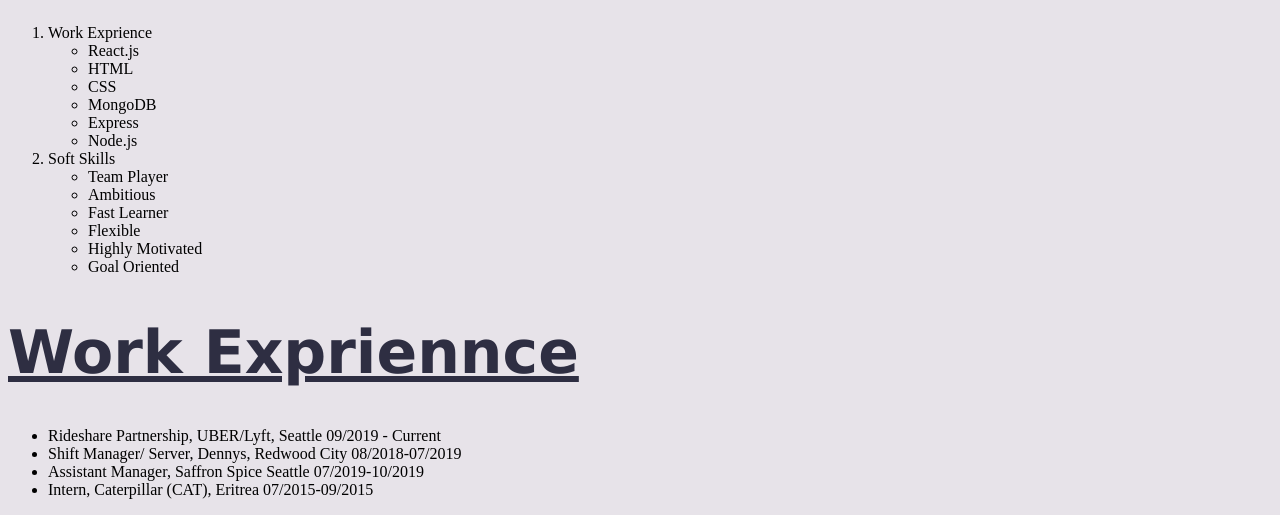
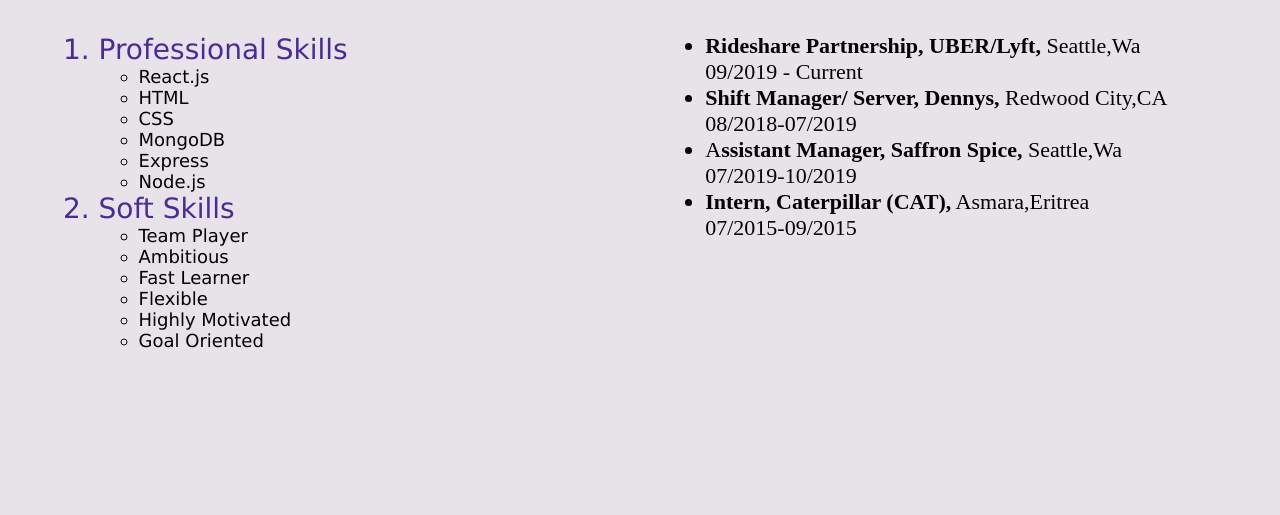
Before and after one commit to MeronTekie/Personal-Portfolio, a plain HTML site: page Index.html in a window 1280 px wide. Shown: the part 1216-1731 px from the top of the page. After the commit the page ends 1645 px from the top, so only its background shows below. Drawn offline with Linux system fonts and the light colour scheme.

Commit message:
Add skills and work exprience

```diff
--- a/Index.html
+++ b/Index.html
@@ -29,39 +29,51 @@
     </div>
 
     <div class="skill">
-      <h1>Professional Summary & Skills</h1>
-      <ol>
-        <li>
-          Work Exprience
+      <h1>Skills Summary</h1>
+      <ol class="Soft">
+        <li >Professional Skills
           <ul>
-            <li>React.js</li>
-            <li>HTML</li>
-            <li>CSS</li>
-            <li>MongoDB</li>
-            <li>Express</li>
-            <li>Node.js</li>
+            <li class="list">React.js</li>
+            <li class="list">HTML</li>
+            <li class="list">CSS</li>
+            <li class="list">MongoDB</li>
+            <li class="list">Express</li>
+            <li class="list">Node.js</li>
           </ul>
         </li>
-        <li>
-          Soft Skills
+        <li >Soft Skills
           <ul>
-            <li>Team Player</li>
-            <li>Ambitious</li>
-            <li>Fast Learner</li>
-            <li>Flexible</li>
-            <li>Highly Motivated</li>
-            <li>Goal Oriented</li>
+            <li class="list"> Team Player</li>
+            <li class="list">Ambitious</li>
+            <li class="list">Fast Learner</li>
+            <li class="list">Flexible</li>
+            <li class="list">Highly Motivated</li>
+            <li class="list">Goal Oriented</li>
           </ul>
         </li>
       </ol>
     </div>
-    <div lass="exprience">
+    <div class="skill">
       <h1>Work Expriennce</h1>
       <ul>
-        <li>Rideshare Partnership, UBER/Lyft, Seattle 09/2019 - Current</li>
-        <li>Shift Manager/ Server, Dennys, Redwood City 08/2018-07/2019</li>
-        <li>Assistant Manager, Saffron Spice Seattle 07/2019-10/2019</li>
-        <li>Intern, Caterpillar (CAT), Eritrea 07/2015-09/2015</li>
+        <li class="work">
+          <strong>Rideshare Partnership, UBER/Lyft,</strong> Seattle,Wa </br>09/2019
+          - Current
+        </li>
+
+        <li class="work">
+          <strong>Shift Manager/ Server, Dennys, </strong> Redwood City,CA<br />
+          08/2018-07/2019
+        </li>
+
+        <li class="work">
+          A<strong>ssistant Manager, Saffron Spice, </strong> Seattle,Wa <br />
+          07/2019-10/2019
+        </li>
+        <li class="work">
+          <strong>Intern, Caterpillar (CAT),</strong> Asmara,Eritrea
+          </br>07/2015-09/2015
+        </li>
       </ul>
     </div>
   </body>
--- a/css/styles.css
+++ b/css/styles.css
@@ -42,13 +42,11 @@ img {
   text-align: center;
   float: left;
   width: 60%;
-  height: 300px;
+  height: 320px;
   color: rgb(0, 0, 7);
   margin-left: 8%;
   border: 10px solid rgb(255, 255, 255);
   padding: 15px;
-  /* border-radius: 7%; */
-  border-radius: ;
 }
 h4 {
   font-family: "Lucida Sans", "Lucida Sans Regular", "Lucida Grande",
@@ -60,6 +58,20 @@ p {
   font-size: 22px;
 }
 .skill {
-  float: float;
-  width: 30%;
+  float: left;
+  width: 40%;
+  margin: 4%;
 }
+.work {
+  font-size: 22px;
+}
+.Soft {
+  font-family: "Lucida Sans", "Lucida Sans Regular", "Lucida Grande",
+    "Lucida Sans Unicode", Geneva, Verdana, sans-serif;
+  font-size: 28px;
+  color: rgb(76, 42, 155);
+}
+.list {
+  font-size: 18px;
+  color: black;
+}
```
